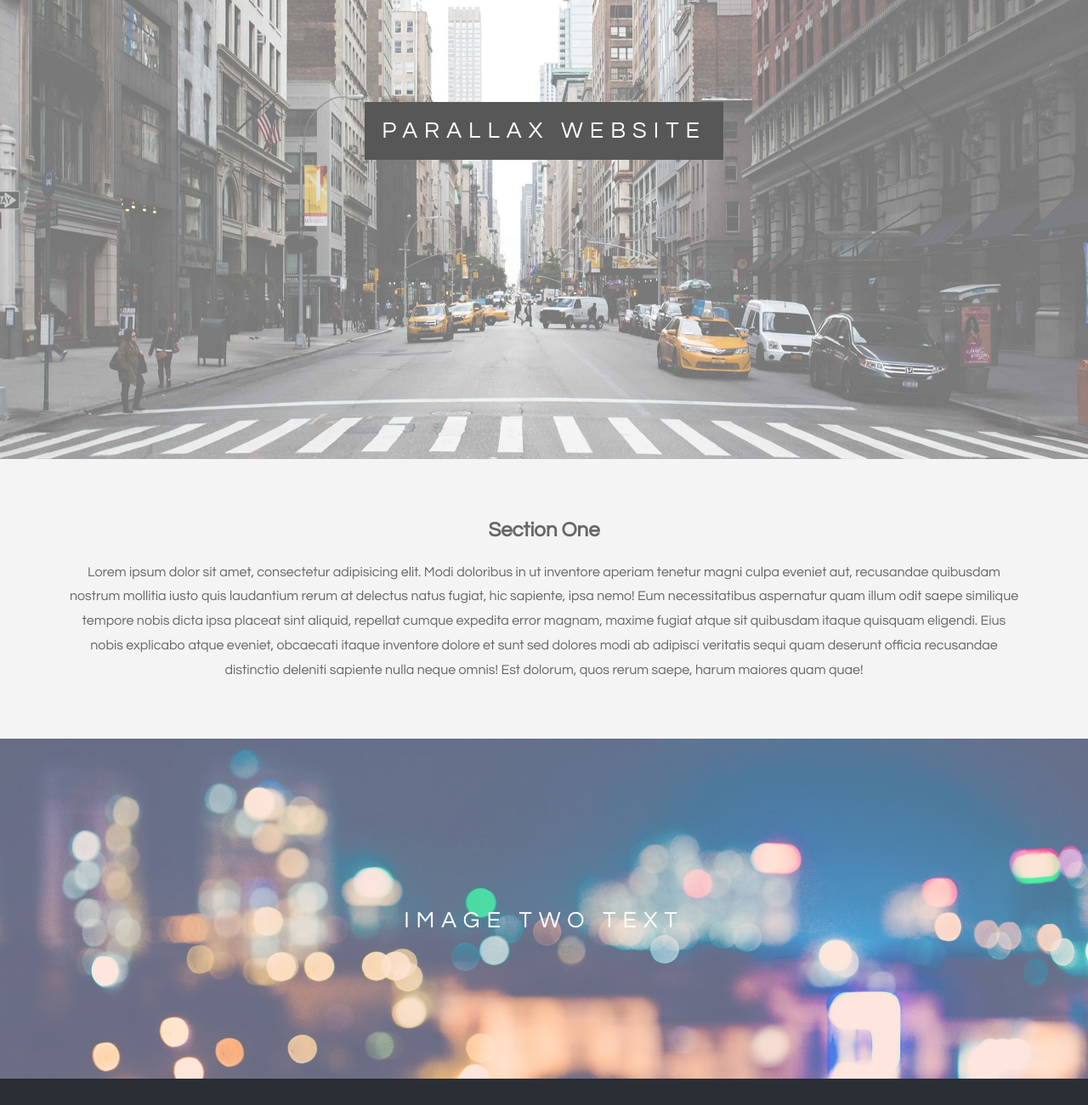
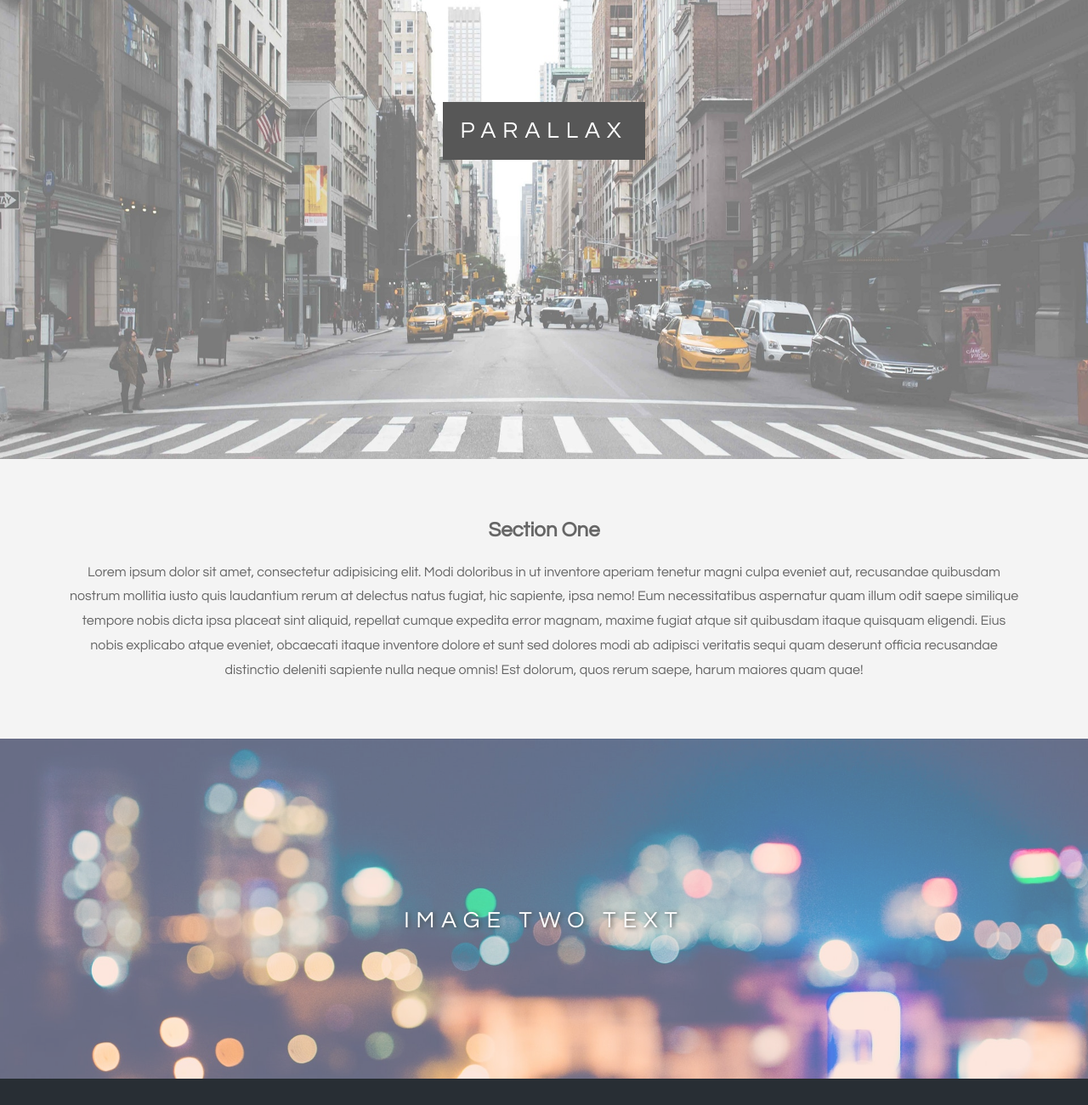
Before and after one commit to OceanAbernathy/parallax, a plain HTML site: page index.html in a window 1280 px wide. Shown: the part 260-1560 px from the top of the page at 85% size. Drawn offline with Linux system fonts and the light colour scheme.

Commit message:
Updated text and added shadow

```diff
--- a/css/style.css
+++ b/css/style.css
@@ -69,6 +69,10 @@ body, html {
   background-color: transparent;
 }
 
+.trans {
+  text-shadow: 2px 1px 5px rgba(0, 0, 0, 1);
+}
+
 @media(max-width: 568px) {
   .pimg1, .pimg2, .pimg3 {
     background-attachment: scroll;
--- a/index.html
+++ b/index.html
@@ -12,7 +12,7 @@
   <div class="pimg1">
     <div class="ptext">
       <span class="border">
-        Parallax Website
+        Parallax
       </span>
     </div>
   </div>
@@ -57,7 +57,7 @@
   <div class="pimg1">
     <div class="ptext">
       <span class="border">
-        Parallax Website
+        Parallax
       </span>
     </div>
   </div>
```
